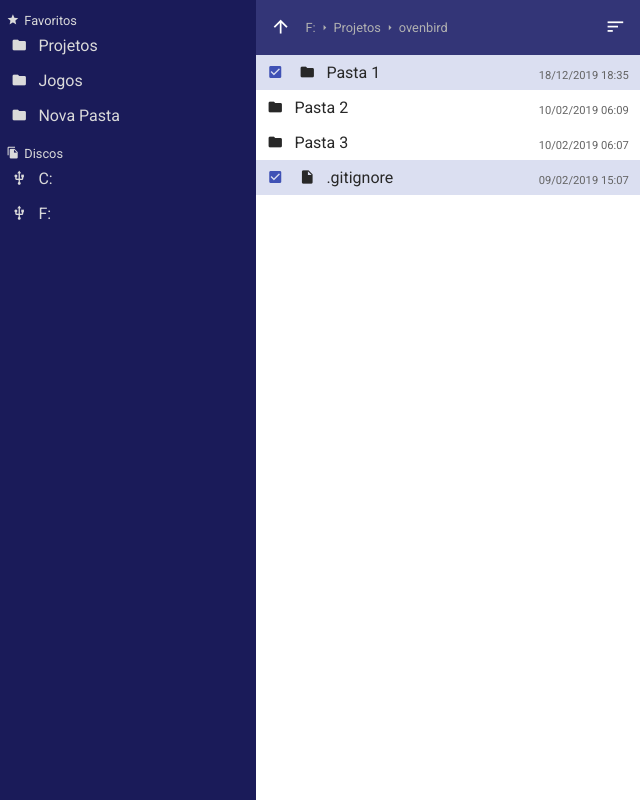
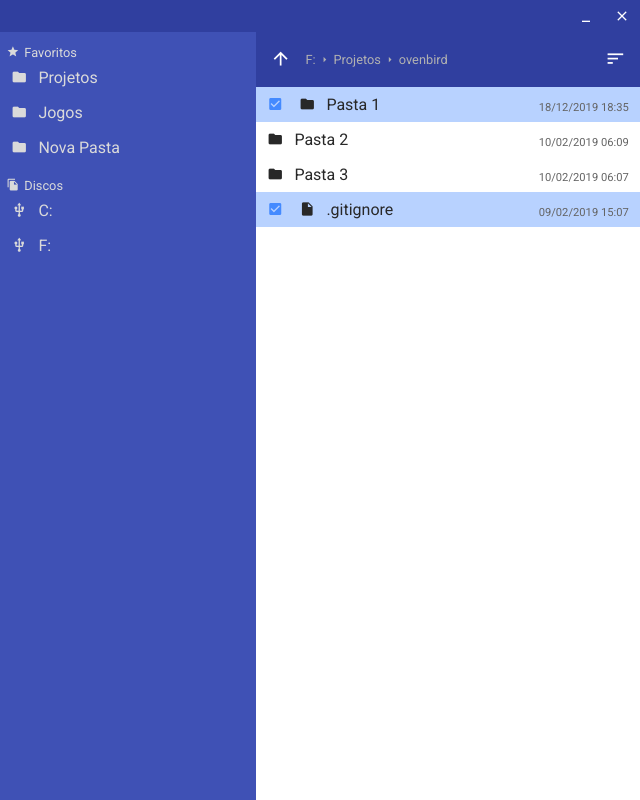
Before and after one commit to lucas-bortoli/ovenbird, an Electron app: page src/index.html in a window 640 px wide. Drawn offline with nearby package versions, Linux system fonts and the light colour scheme; files that its build step writes are made by us from their sources; no server answers.

Commit message:
custom title bar

```diff
--- a/src/index.html
+++ b/src/index.html
@@ -6,6 +6,13 @@
         <link rel="stylesheet" href="css/index.css">
     </head>
     <body>
+        <div class="titlebar">
+            <div class="drag-region"></div>
+            <div class="controls">
+                <button class="control material-icons">minimize</button>
+                <button id="titlebar-close" class="control close material-icons">close</button>
+            </div>
+        </div>
         <div class="main">
             <div class="sidebar">
                 <div class="sidebar-collection favorites">
--- a/src/main.ts
+++ b/src/main.ts
@@ -8,12 +8,16 @@ app.on('ready', () => {
         height: 345,
         useContentSize: true,
         autoHideMenuBar: true,
+        frame: false,
+        backgroundColor: '#FFF',
         webPreferences: {
             zoomFactor: 1.0,
             nodeIntegration: true
         }
     })
 
+    win.webContents.openDevTools()
+
     win.loadFile('index.html')
 
     win.once('close', () => app.quit())
--- a/src/scss/_layout.scss
+++ b/src/scss/_layout.scss
@@ -1,12 +1,49 @@
 .material-icons {
     font-size: 1em;
+}
+
+.titlebar {
+    display: flex;
+    flex-direction: row;
+    height: 32px;
+    background: $titlebar-bg;
+    color: $titlebar-fg;
+
+    .drag-region {
+        flex-grow: 1;
+        -webkit-app-region: drag;
+    }
+
+    .controls {
+        display: flex;
+        flex-direction: row;
+        align-items: center;
+
+        .control {
+            outline: none;
+            border: none;
+            background: transparent;
+            cursor: pointer;
+            color: white;
+            height: 32px;
+            width: 36px;
+
+            &:hover {
+                background: lighten($color: $titlebar-bg, $amount: 10%);
+            }
+
+            &.close:hover {
+                background: $titlebar-btn-close-bg;
+            }
+        }
+    }
 }
 
 .main {
     display: flex;
     flex-direction: row;
     width: 100%;
-    height: 100%;
+    height: calc(100% - 32px);
     overflow: hidden;
     font-family: 'Roboto', sans-serif;
 
--- a/src/scss/_variables.scss
+++ b/src/scss/_variables.scss
@@ -2,16 +2,20 @@ $background: rgba(255, 255, 255, 1);
 $text-primary: rgba(40, 40, 40, 1);
 $text-secondary: rgba(100, 100, 100, 1);
 
-$sidebar-bg:    rgba(26,  27,  89,  1.0);
+$sidebar-bg:    #3F51B5;
 $sidebar-fg:    rgb(218, 218, 218);
 
-$nav-bg:        rgba(51,  53,  119, 1.0);
+$nav-bg:        #303F9F;
 $nav-fg:        rgba(255, 255, 255, 1.0);
 $nav-path-fg:   rgba(177, 177, 177, 1.0);
 
-$diritem-selected-bg:           rgba(63, 81, 181, 0.185);
-$diritem-selected-checkbox-fg:  rgba(63, 81, 181, 1.0);
+$diritem-selected-bg:           rgba(68, 137, 255, 0.376);
+$diritem-selected-checkbox-fg:  #448AFF;
 
 $context-menu-bg: rgba(255, 255, 255, 1.0);
 $context-menu-fg: rgba(40, 40, 40, 1.0);
 $context-menu-separator: rgb(199, 199, 199);
+
+$titlebar-bg: #303F9F;
+$titlebar-fg: #ffffff;
+$titlebar-btn-close-bg: #E81123;
```
